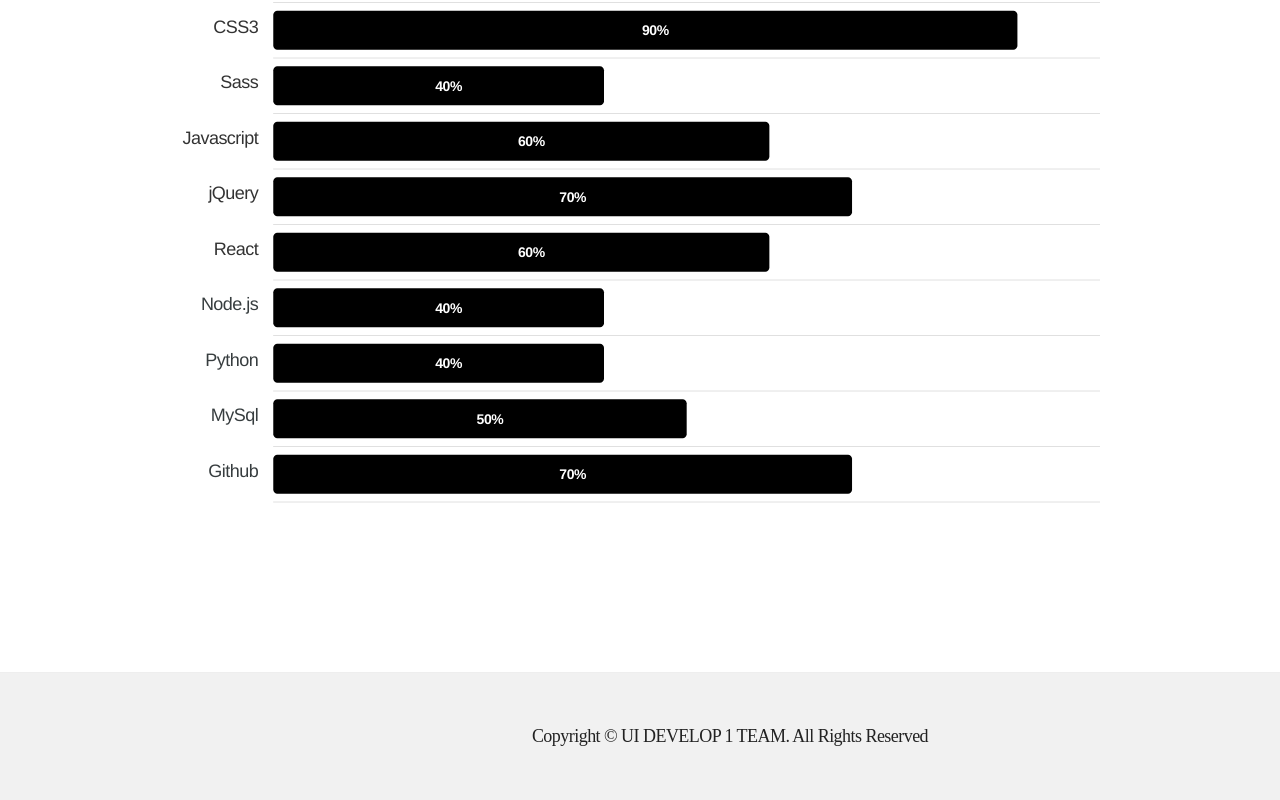
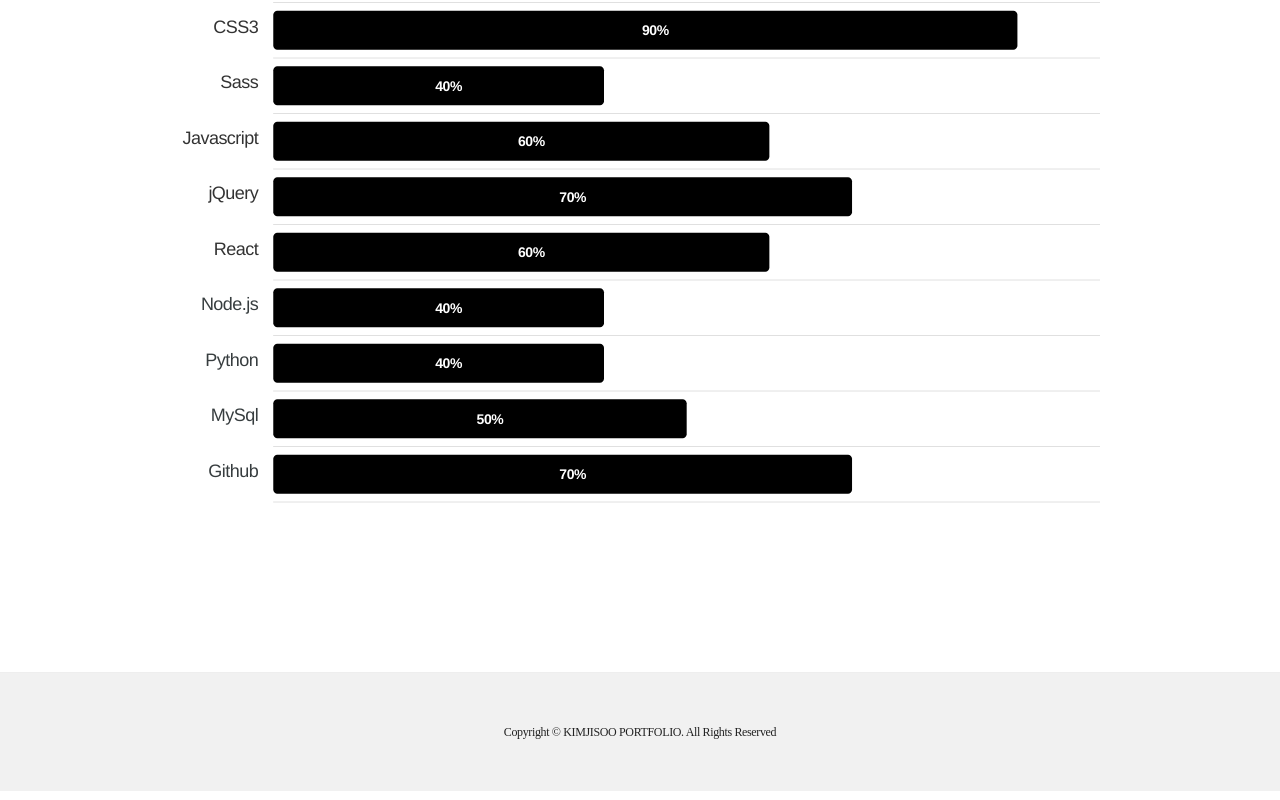
Before and after one commit to jisoooo17/kimjisoo, a React (Create React App) app: page /aboutme in a window 1280 px wide. Shown: the part 1890-2690 px from the top of the page. Built offline with nearby package versions, Linux system fonts and the light colour scheme; a web font is replaced by a local one.

Commit message:
푸터 추가

```diff
--- a/src/App.css
+++ b/src/App.css
@@ -107,8 +107,7 @@ body { background: #fff; position: relative; }
 #header .inner h2 { font: 20px/1 "Raleway"; color: #000; position: absolute; bottom: 15px; right: 2vw; }
 
 footer{padding:50px 0; border-top:1px solid #eee;}
-footer .inner{margin:0 auto; width:1460px;}
-footer .inner .copyright{color:#222; font-weight:500; text-align: center; font-size:18px;}
+footer .inner .copyright{color:#222; font-weight:500; text-align: center; font-size: 12px;}
 
 
 .welcome_area{position:fixed; top:0; left:0; width:100%; height:100vh; background:#fff; z-index:5;}
--- a/src/pages/AboutMe.js
+++ b/src/pages/AboutMe.js
@@ -165,7 +165,7 @@ const AboutMe = () => {
 
       <footer>
         <div class="inner">
-          <p class="copyright">Copyright &copy; UI DEVELOP 1 TEAM. All Rights Reserved</p>
+          <p class="copyright">Copyright &copy; KIMJISOO PORTFOLIO. All Rights Reserved</p>
         </div>
       </footer>
     </div>
```
